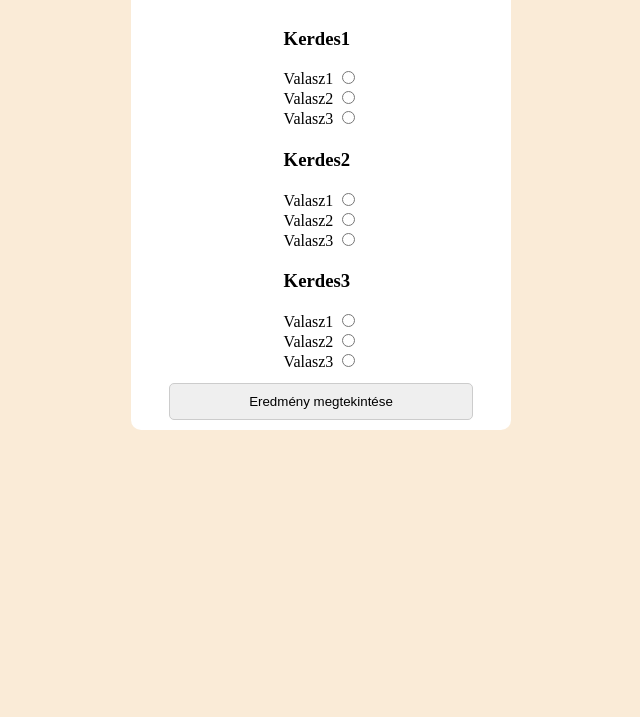
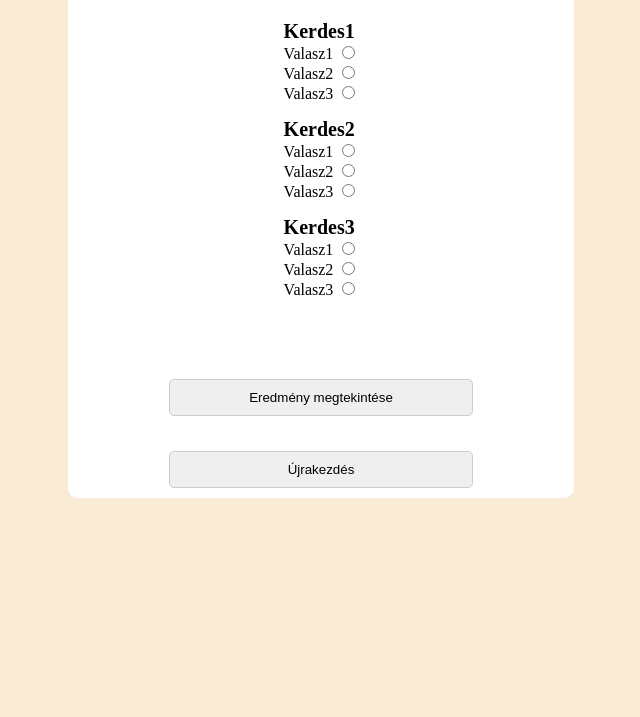
Before and after one commit to Levi-24/Kviz-OraiMunka, a plain HTML site: page index.html in a window 1280 px wide. Shown: the part 83-800 px from the top of the page, without its empty margins (319-959 px from the left). Drawn offline with Linux system fonts and the light colour scheme.

Commit message:
added Javascript code

```diff
--- a/index.html
+++ b/index.html
@@ -4,53 +4,80 @@
     <meta charset="UTF-8">
     <meta name="viewport" content="width=device-width, initial-scale=1.0">
     <link rel="stylesheet" href="style.css">
-    <title>Document</title>
+    <title>Rigo-Major Kviz</title>
 </head>
 <body>
     <div class="container">
-    <form id="form">
+    <form id="form" onsubmit="Szamolas(event)">
         <h1>Kvíz kérdések</h1>
         <div class="Kerdes">
-            <h3>Kerdes1</h3>
-            <label for="kerdes1">Valasz1</label>
-            <input type="radio" id="kerdes1" value="Valasz1">
+            <label class="kerdesLabel" for="KERDES1">Kerdes1</label>
             <br>
-            <label for="kerdes1">Valasz2</label>
-            <input type="radio" id="kerdes1" value="Valasz2">
+            <label for="valasz11">Valasz1</label>
+            <input type="radio" id="valasz11" value="1" name="KERDES1">
             <br>
-            <label for="kerdes1">Valasz3</label>
-            <input type="radio" id="kerdes1" value="Valasz3">
+            <label for="valasz12">Valasz2</label>
+            <input type="radio" id="valasz12" value="0" name="KERDES1">
             <br>
+            <label for="valasz13">Valasz3</label>
+            <input type="radio" id="valasz13" value="0" name="KERDES1">
         </div>
 
         <div class="Kerdes">
-            <h3>Kerdes2</h3>
-            <label for="kerdes2">Valasz1</label>
-            <input type="radio" id="kerdes2" value="Valasz1">
+            <label class="kerdesLabel" for="KERDES2">Kerdes2</label>
             <br>
-            <label for="kerdes2">Valasz2</label>
-            <input type="radio" id="kerdes2" value="Valasz2">
+            <label for="valasz21">Valasz1</label>
+            <input type="radio" id="valasz21" value="1" name="KERDES2">
             <br>
-            <label for="kerdes2">Valasz3</label>
-            <input type="radio" id="kerdes2" value="Valasz3">
+            <label for="valasz22">Valasz2</label>
+            <input type="radio" id="valasz22" value="0" name="KERDES2">
             <br>
+            <label for="valasz23">Valasz3</label>
+            <input type="radio" id="valasz23" value="0" name="KERDES2">
         </div>
 
         <div class="Kerdes">
-            <h3>Kerdes3</h3>
-            <label for="kerdes3">Valasz1</label>
-            <input type="radio" id="kerdes3" value="Valasz1">
+            <label class="kerdesLabel" for="KERDES3">Kerdes3</label>
             <br>
-            <label for="Kerdes3">Valasz2</label>
-            <input type="radio" id="kerdes3" value="Valasz2">
+            <label for="valasz31">Valasz1</label>
+            <input type="radio" id="valasz31" value="1" name="KERDES3">
             <br>
-            <label for="Kerdes3">Valasz3</label>
-            <input type="radio" id="kerdes3" value="Valasz3">
+            <label for="valasz32">Valasz2</label>
+            <input type="radio" id="valasz32" value="0" name="KERDES3">
             <br>
+            <label for="valasz33">Valasz3</label>
+            <input type="radio" id="valasz33" value="0" name="KERDES3">
         </div>
 
-        <input id="button" type="submit" value="Eredmény megtekintése">
+        <h2 id="eredmeny"></h2>
+
+        <input id="button" type="submit" name="submitGomb" value="Eredmény megtekintése">
+        <input id="button" type="button" onclick="Reset()" value="Újrakezdés">
     </form>
     </div>
+
+<script>
+function Szamolas(event){
+    event.preventDefault();
+    var pontszam = 0;
+    var valaszok = document.querySelectorAll('input[type="radio"]:checked');
+
+    valaszok.forEach(function(valasz) {
+        pontszam += parseInt(valasz.value);
+    });
+
+    eredmeny.innerHTML = "Pontszám: " + pontszam;
+    document.getElementsByName("submitGomb")[0].disabled = true;
+    document.getElementsByName("submitGomb")[0].style.pointerEvents = "none";
+
+}
+
+function Reset(){
+    eredmeny.innerHTML = "";
+    document.getElementsByName("submitGomb")[0].disabled = false;
+    document.getElementsByName("submitGomb")[0].style.pointerEvents = "auto";
+    document.getElementById("form").reset();
+}
+</script>
 </body>
 </html>
--- a/style.css
+++ b/style.css
@@ -1,35 +1,42 @@
-body{
-    margin-top: 10px;
+body {
     background-color: antiquewhite;
 }
 
-.container{
-    width: 30%;
+.container {
+    width: 40%;
     background-color: #fff;
+    overflow: hidden;
     border-radius: 10px;
     margin: auto;
 }
 
-#form{
+#form {
     display: flex;
-    gap: 2px;
     flex-direction: column;
+    gap: 15px;
     align-items: center;
 }
 
-#button{
-    width: 80%;
+#button {
+    width: 60%;
     padding: 10px;
     margin: 10px;
     border-radius: 5px;
     border: 1px solid #ccc;
 }
 
-#button:hover{
+#button:hover {
     background-color: #c1c1c1;
     cursor: pointer;
 }
 
-#kerdes1:hover, #kerdes2:hover, #kerdes3:hover{
+#kerdes1:hover,
+#kerdes2:hover,
+#kerdes3:hover {
     cursor: pointer;
 }
+
+.kerdesLabel{
+    font-weight: bold;
+    font-size: 20px;
+}
```
